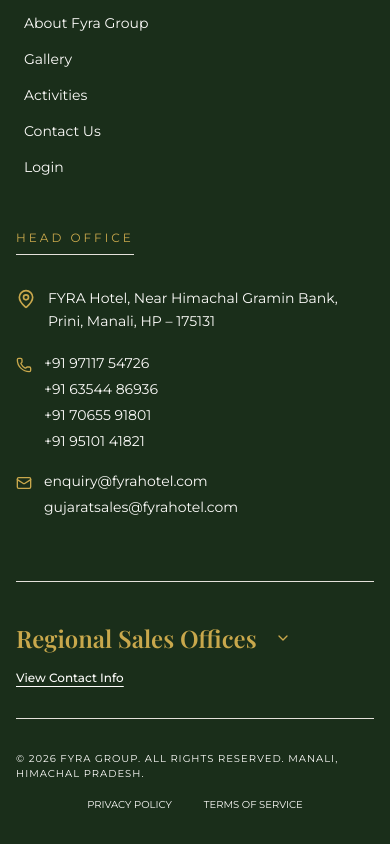
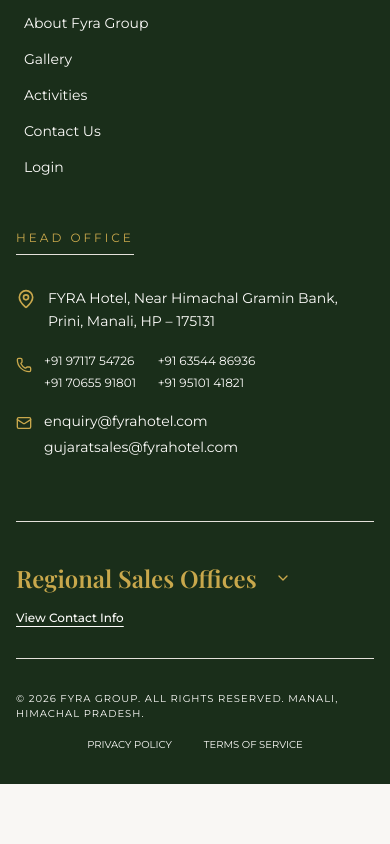
Before and after one commit to xanemedia-art/fyra-group, a React (Vite) app: page / in a window 390 px wide. Shown: the part 5172-6016 px from the top of the page. After the commit the page ends 5956 px from the top, so only its background shows below. Built offline with nearby package versions, Linux system fonts and the light colour scheme; a web font is replaced by a local one.

Commit message:
Format Head Office phone numbers into a 2-column grid in footer

```diff
--- a/src/components/Layout.tsx
+++ b/src/components/Layout.tsx
@@ -180,28 +180,28 @@
                 </div>
                 <div className="flex gap-3">
                   <Phone className="w-4 h-4 text-gold flex-shrink-0 mt-1" />
-                  <div className="flex flex-col gap-1.5 font-body text-sm text-card/60">
+                  <div className="grid grid-cols-2 gap-x-4 gap-y-1.5 font-body text-xs sm:text-sm text-card/60">
                     <a
                       href="tel:+919711754726"
-                      className="hover:text-gold transition-smooth"
+                      className="hover:text-gold transition-smooth whitespace-nowrap"
                     >
                       +91 97117 54726
                     </a>
                     <a
                       href="tel:+916354486936"
-                      className="hover:text-gold transition-smooth"
+                      className="hover:text-gold transition-smooth whitespace-nowrap"
                     >
                       +91 63544 86936
                     </a>
                     <a
                       href="tel:+917065591801"
-                      className="hover:text-gold transition-smooth"
+                      className="hover:text-gold transition-smooth whitespace-nowrap"
                     >
                       +91 70655 91801
                     </a>
                     <a
                       href="tel:+919510141821"
-                      className="hover:text-gold transition-smooth"
+                      className="hover:text-gold transition-smooth whitespace-nowrap"
                     >
                       +91 95101 41821
                     </a>
```
